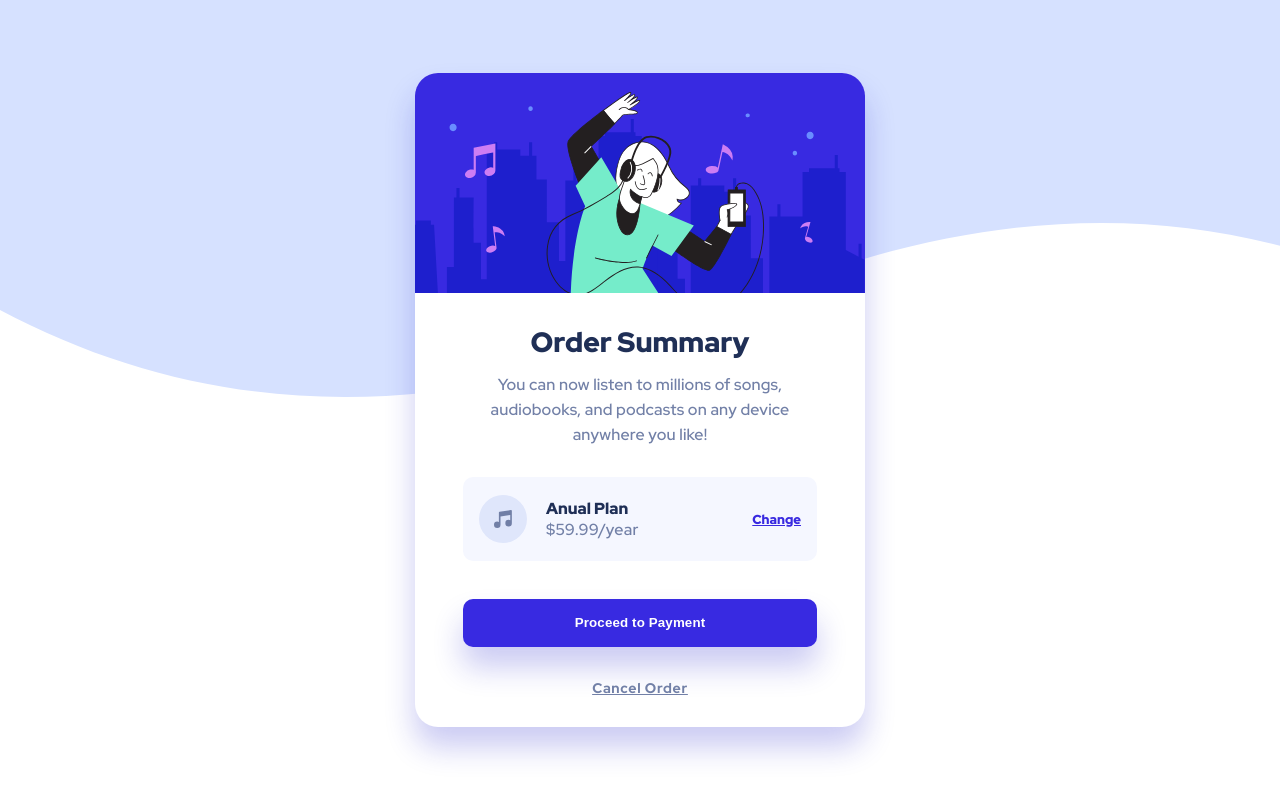
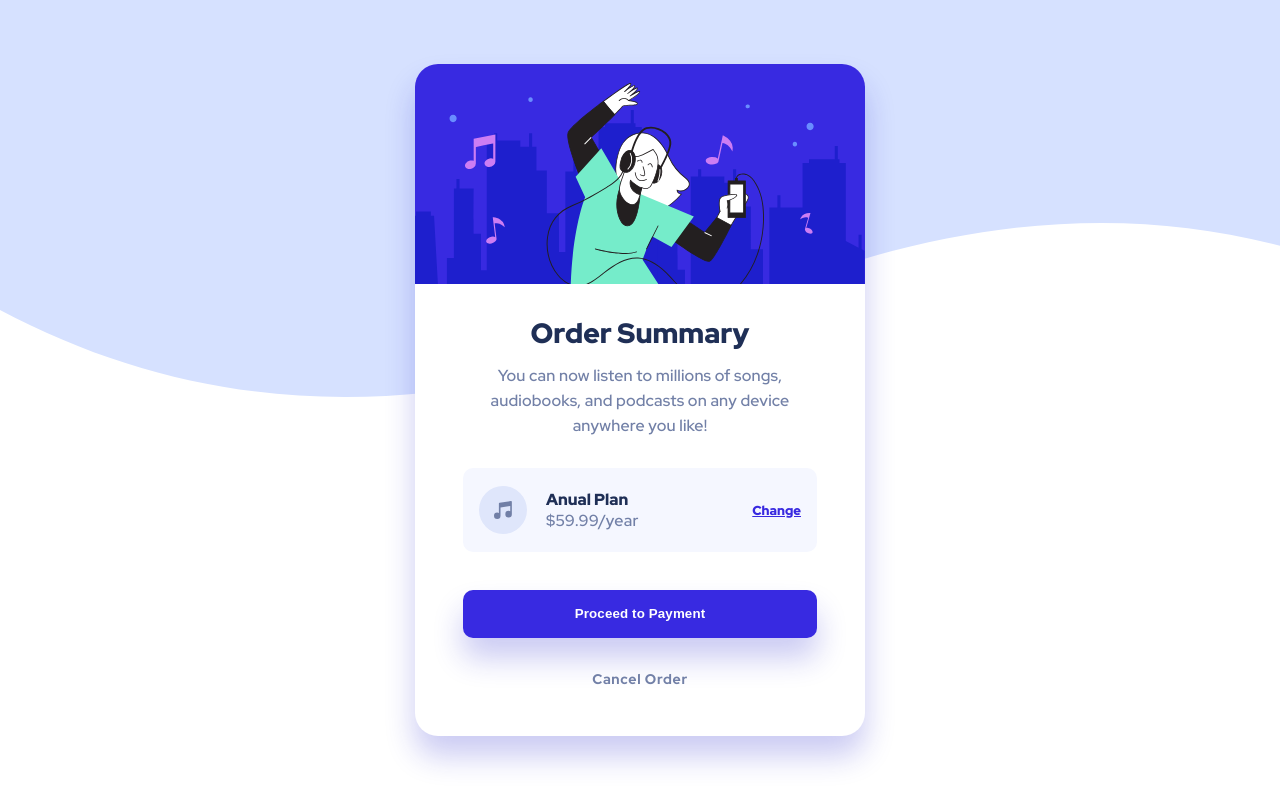
Before and after one commit to AlisonLim4/Order-summary-component-main, a plain HTML site: page index.html in a window 1280 px wide. Drawn offline with Linux system fonts and the light colour scheme.

Commit message:
Correções css

```diff
--- a/style.css
+++ b/style.css
@@ -48,7 +48,6 @@ body {
 .main-container {
   min-width: 329px;
   max-width: 452px;
-  padding-bottom: 30px;
   border-radius: 23px;
   overflow: hidden;
   background-color: var(--white);
@@ -146,12 +145,14 @@ section.content {
 .content__cancel-order {
   margin-top: 25px;
   text-align: center;
+  padding-bottom: 33px;
 }
 .content__cancel-order a {
   color: var(--desaturatedBlue);
   font-size: 1.4rem;
   font-weight: 700;
   letter-spacing: 0.05em;
+  text-decoration: none;
   margin-top: 25px;
   cursor: pointer;
   transition: 0.2s;
@@ -187,4 +188,7 @@ section.content {
     background-size: auto;
     background-position-y: -40px;
   }
+  .content__cancel-order {
+    padding-bottom: 48px;
+  }
 }
```
